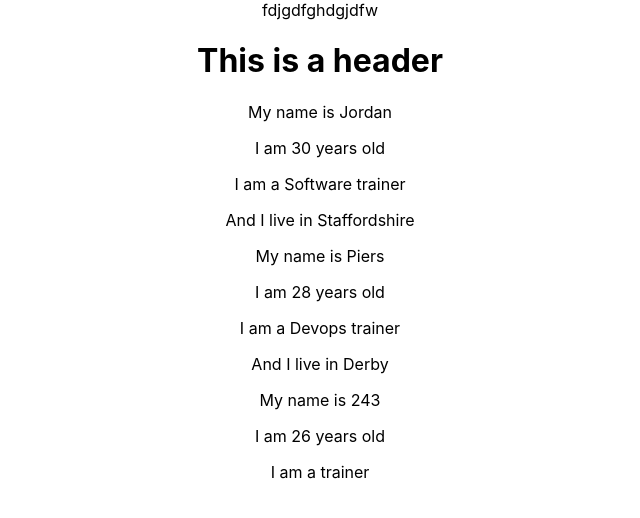
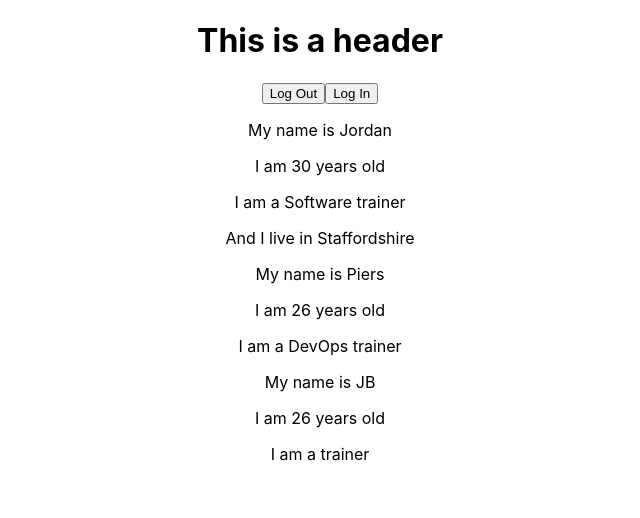
Before and after one commit to JHarry444/Sky-3-React, a React (Create React App) app: page / in a window 1280 px wide. Shown: the top 518 px of the page, without its empty margins (320-960 px from the left). Built offline with nearby package versions, Linux system fonts and the light colour scheme.

Commit message:
datasets and conditional rendering

```diff
--- a/package.json
+++ b/package.json
@@ -11,6 +11,7 @@
     "react-dom": "^18.3.1",
     "react-scripts": "5.0.1",
     "react-test-renderer": "^18.3.1",
+    "uuid": "^10.0.0",
     "web-vitals": "^2.1.4"
   },
   "scripts": {
--- a/src/App.jsx
+++ b/src/App.jsx
@@ -1,17 +1,29 @@
-import logo from './logo.svg';
 import './App.css';
 import Header from './components/Header';
-import Me from './components/Me';
+import LoggedIn from './components/LoggedIn';
 import Trainer from './components/Trainer';
+import trainers from "./data/trainers.json";
+import { v4 as uuidv4 } from 'uuid';
 
 function App() {
   return (
     <div className="App">
-      fdjgdfghdgjdfw
       <Header />
-      <Trainer name="Jordan" age={30} specialism="Software" location="Staffordshire" />
+      <LoggedIn loggedIn />
+      <LoggedIn />
+
+      {
+        trainers.map(({ name, age, specialism, location }) => (<Trainer
+          key={uuidv4()}
+          name={name}
+          age={age}
+          specialism={specialism}
+          location={location} />))
+      }
+
+      {/* <Trainer name="Jordan" age={30} specialism="Software" location="Staffordshire" />
       <Trainer name="Piers" age={28} specialism="Devops" location="Derby" />
-      <Trainer name={243} age={26} />
+      <Trainer name={"JB"} age={26} /> */}
 
     </div>
   );
--- /dev/null
+++ b/src/components/LoggedIn.jsx
@@ -0,0 +1,5 @@
+const LoggedIn = (props) => {
+    return props.loggedIn ? <button>Log Out</button> : <button>Log In</button>;
+}
+
+export default LoggedIn;
--- /dev/null
+++ b/src/data/trainers.json
@@ -0,0 +1,17 @@
+[
+    {
+        "name": "Jordan",
+        "specialism": "Software",
+        "age": 30,
+        "location": "Staffordshire"
+    },
+    {
+        "name": "Piers",
+        "specialism": "DevOps",
+        "age": 26
+    },
+    {
+        "name": "JB",
+        "age": 26
+    }
+]
```
Also changed, not shown: 1 other file (tests, documents, lock files or other folders).
